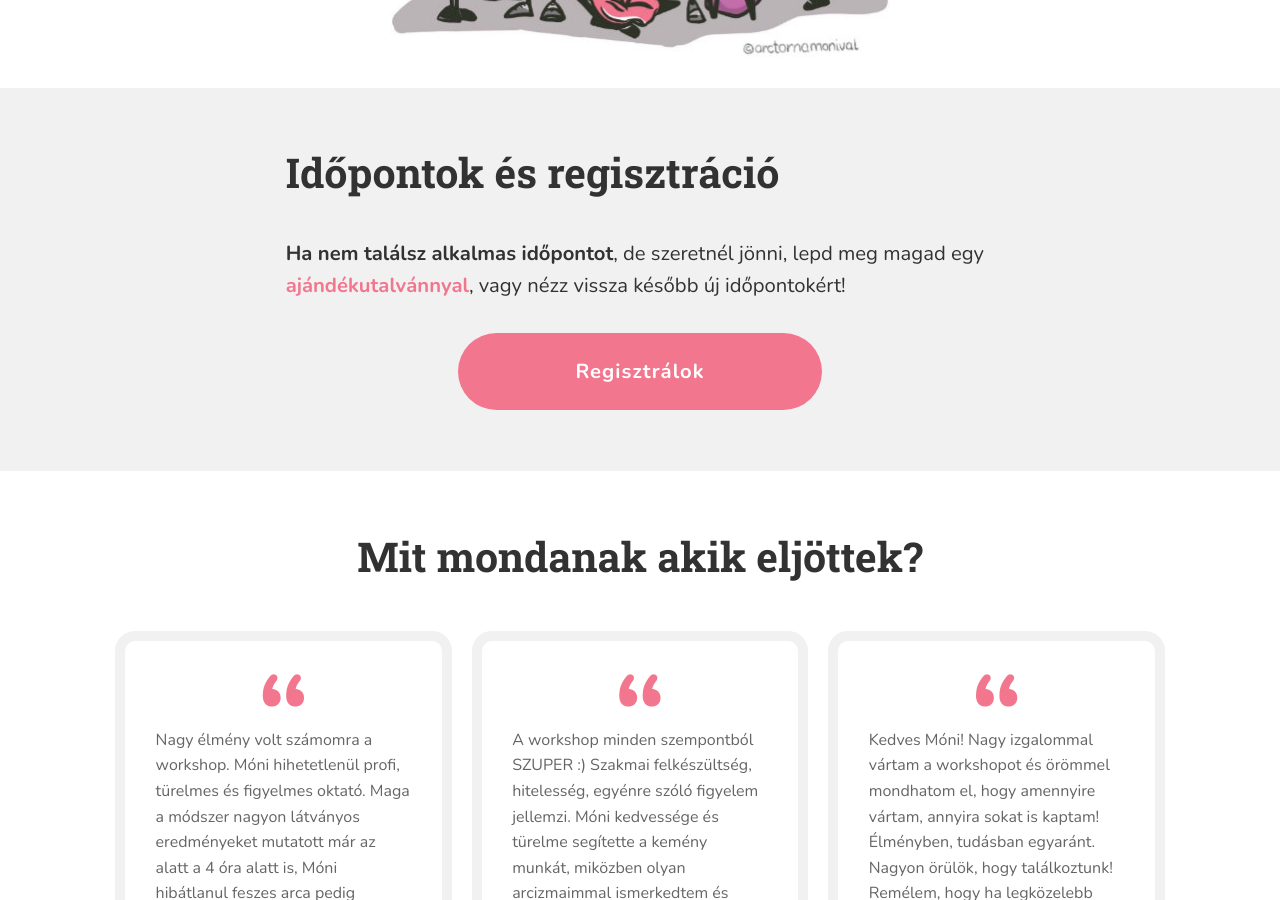
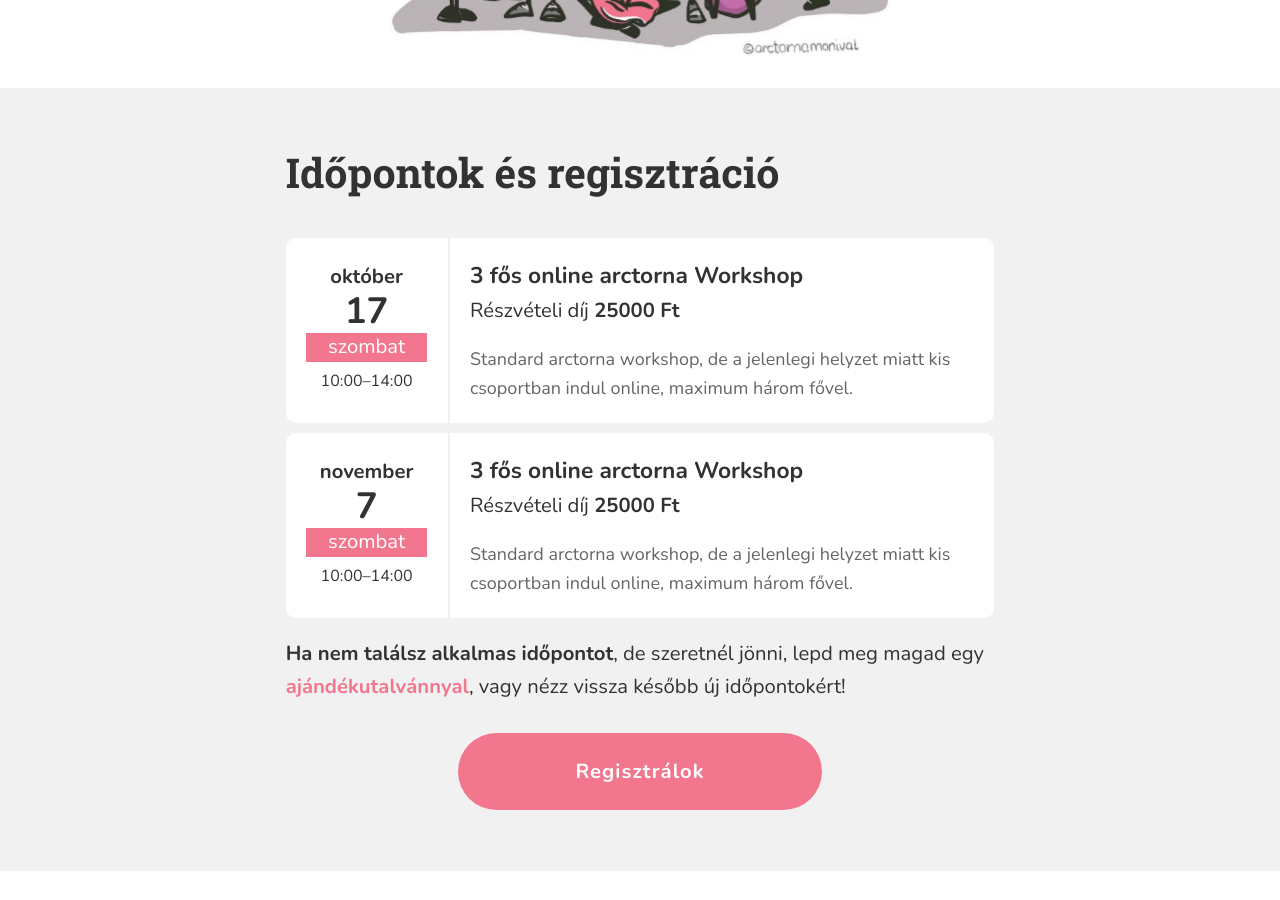
Before and after one commit to monikamudra/arctorna, a Jekyll site: the page built from workshop.md, in a window 1280 px wide and 900 px high, scrolled down 2093 px. Built offline with Jekyll 4.4.1, drawn with Linux system fonts in a browser that asks for light colours.

Commit message:
Update workshop events

```diff
--- a/_data/workshop.yaml
+++ b/_data/workshop.yaml
@@ -18,9 +18,21 @@
   #   link: "https://link.to/the-event"
   #   description: >-
   #     Arctorna workshop Mónival
-  - date: 2020-10-3-T10:00
+  - date: 2020-10-17-T10:00
     start: "10:00"
     end: "14:00"
-    title: Arctorna Workshop
-    address: 1072 Budapest, Nagy Diófa utca 15.
+    title: 3 fős online arctorna Workshop
+    price: 25000
+    description: >-
+      Standard arctorna workshop, de a jelenlegi helyzet miatt kis csoportban
+      indul online, maximum három fővel.
     full: false
+  - date: 2020-11-7-T10:00
+    start: "10:00"
+    end: "14:00"
+    title: 3 fős online arctorna Workshop
+    price: 25000
+    description: >-
+      Standard arctorna workshop, de a jelenlegi helyzet miatt kis csoportban
+      indul online, maximum három fővel.
+    full: false
--- a/_includes/events.html
+++ b/_includes/events.html
@@ -16,7 +16,9 @@
           <div class="c-Event__Details">
             <div class="c-Event__Title">{{ event.title }}</div>
 
-            <address class="c-Event__Address">{{ event.address | default: include.address }}</address>
+            {% if address %}
+              <address class="c-Event__Address">{{ event.address | default: include.address }}</address>
+             {% endif %}
 
             <div class="c-Event__Price">
               {% assign price_desc = event.price_desc | default: include.price_desc %}
```
